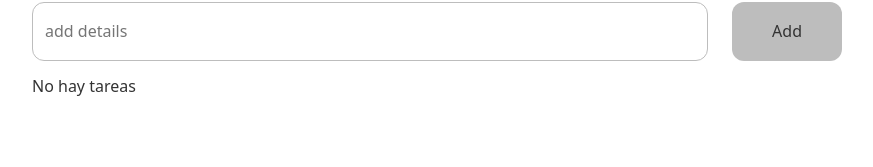
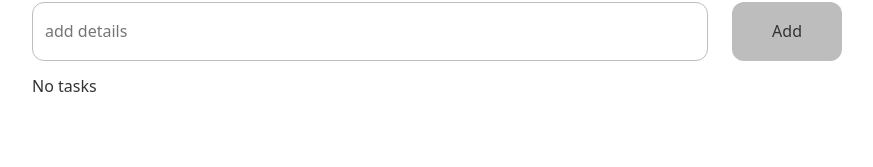
Before and after one commit to AngelGris76/devChallengeFrontend_4, a React (Vite) app: page /all in a window 1280 px wide. Shown: the part 131-298 px from the top of the page, without its empty margins (203-1076 px from the left). Built offline with nearby package versions, Linux system fonts and the light colour scheme.

Commit message:
correction on text language

```diff
--- a/src/components/MainContent.jsx
+++ b/src/components/MainContent.jsx
@@ -42,7 +42,7 @@ const MainContent = ({ activePage }) => {
         </div>
       )}
 
-      {!renderedTask.length && <p>No hay tareas {extraText}</p>}
+      {!renderedTask.length && <p>No {extraText} tasks</p>}
     </main>
   );
 };
@@ -75,8 +75,8 @@ const getItemsToRender = (tasks, activePage, changeTaskStatus, deleteTask) => {
 
 const getExtraText = (activePage) => {
   if (activePage === ACTIVE_PAGE.all) return null;
-  if (activePage === ACTIVE_PAGE.active) return 'pendientes';
-  return 'completadas';
+  if (activePage === ACTIVE_PAGE.active) return 'pending';
+  return 'completed';
 };
 
 export default MainContent;
```
